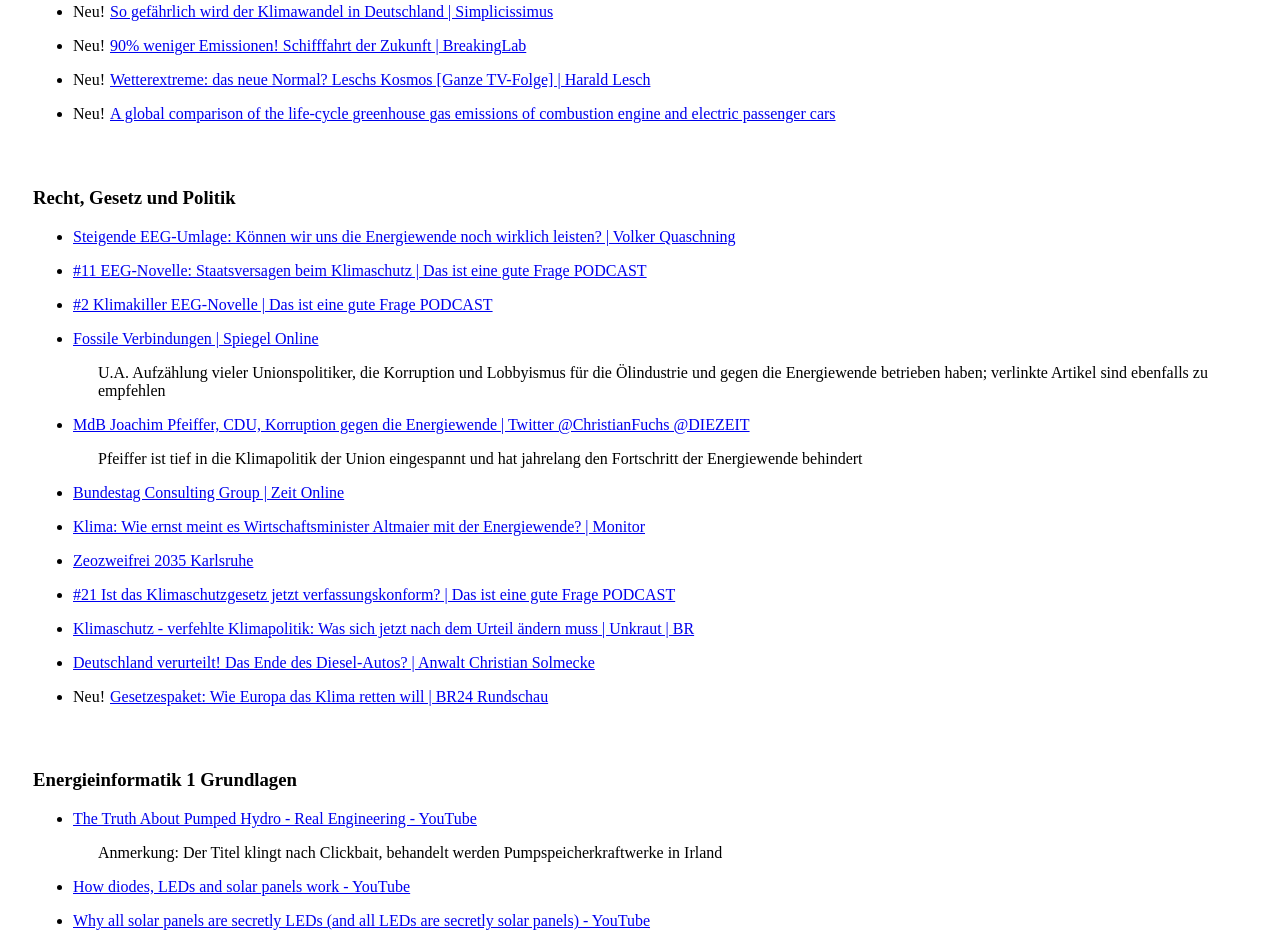
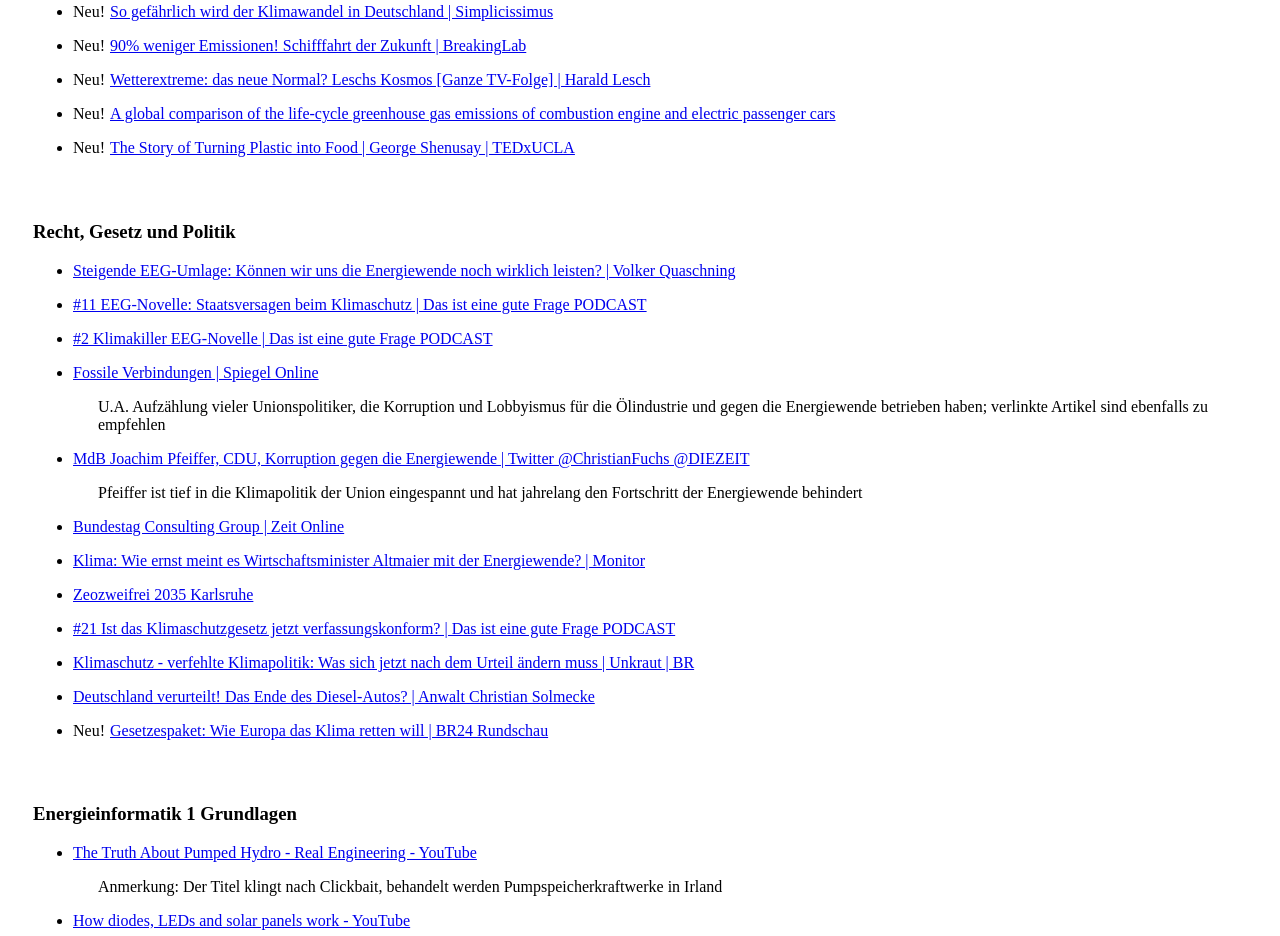
Before and after one commit to Ueda-Ichitaka/ueda-ichitaka.github.io, a plain HTML site: page Energieinformatik_Linksammlung.html in a window 1280 px wide. Shown: the part 831-1767 px from the top of the page. Drawn offline with Linux system fonts and the light colour scheme.

Commit message:
Update Energieinformatik_Linksammlung.html

```diff
--- a/Energieinformatik_Linksammlung.html
+++ b/Energieinformatik_Linksammlung.html
@@ -125,8 +125,8 @@
 		<li><a class="sign">Neu!</a><a class="date">30/07/2021</a><a target="_blank" rel="noopener noreferrer" href="https://www.youtube.com/watch?v=LsafOHfLrV8" >90% weniger Emissionen! Schifffahrt der Zukunft | BreakingLab</a><p class="comment"></p></li>
 		<li><a class="sign">Neu!</a><a class="date">30/07/2021</a><a target="_blank" rel="noopener noreferrer" href="https://www.youtube.com/watch?v=ELk6VBXQZBo" >Wetterextreme: das neue Normal? Leschs Kosmos [Ganze TV-Folge] | Harald Lesch</a><p class="comment"></p></li>
 		<li><a class="sign">Neu!</a><a class="date">31/07/2021</a><a target="_blank" rel="noopener noreferrer" href="https://theicct.org/publications/global-LCA-passenger-cars-jul2021" >A global comparison of the life-cycle greenhouse gas emissions of combustion engine and electric passenger cars</a><p class="comment"></p></li>
-<!--		<li><a class="sign">Neu!</a><a class="date">09/06/2021</a><a target="_blank" rel="noopener noreferrer" href="" ></a><p class="comment"></p></li>
-		<li><a class="sign">Neu!</a><a class="date">09/06/2021</a><a target="_blank" rel="noopener noreferrer" href="" ></a><p class="comment"></p></li>
+		<li><a class="sign">Neu!</a><a class="date">02/08/2021</a><a target="_blank" rel="noopener noreferrer" href="https://www.youtube.com/watch?v=7SL9BmyuuHk" >The Story of Turning Plastic into Food | George Shenusay | TEDxUCLA</a><p class="comment"></p></li>
+<!--		<li><a class="sign">Neu!</a><a class="date">02/06/2021</a><a target="_blank" rel="noopener noreferrer" href="" ></a><p class="comment"></p></li>
 		<li><a class="sign">Neu!</a><a class="date">09/06/2021</a><a target="_blank" rel="noopener noreferrer" href="" ></a><p class="comment"></p></li>
 		<li><a class="sign">Neu!</a><a class="date">09/06/2021</a><a target="_blank" rel="noopener noreferrer" href="" ></a><p class="comment"></p></li>
 		<li><a class="sign">Neu!</a><a class="date">09/06/2021</a><a target="_blank" rel="noopener noreferrer" href="" ></a><p class="comment"></p></li>
```
